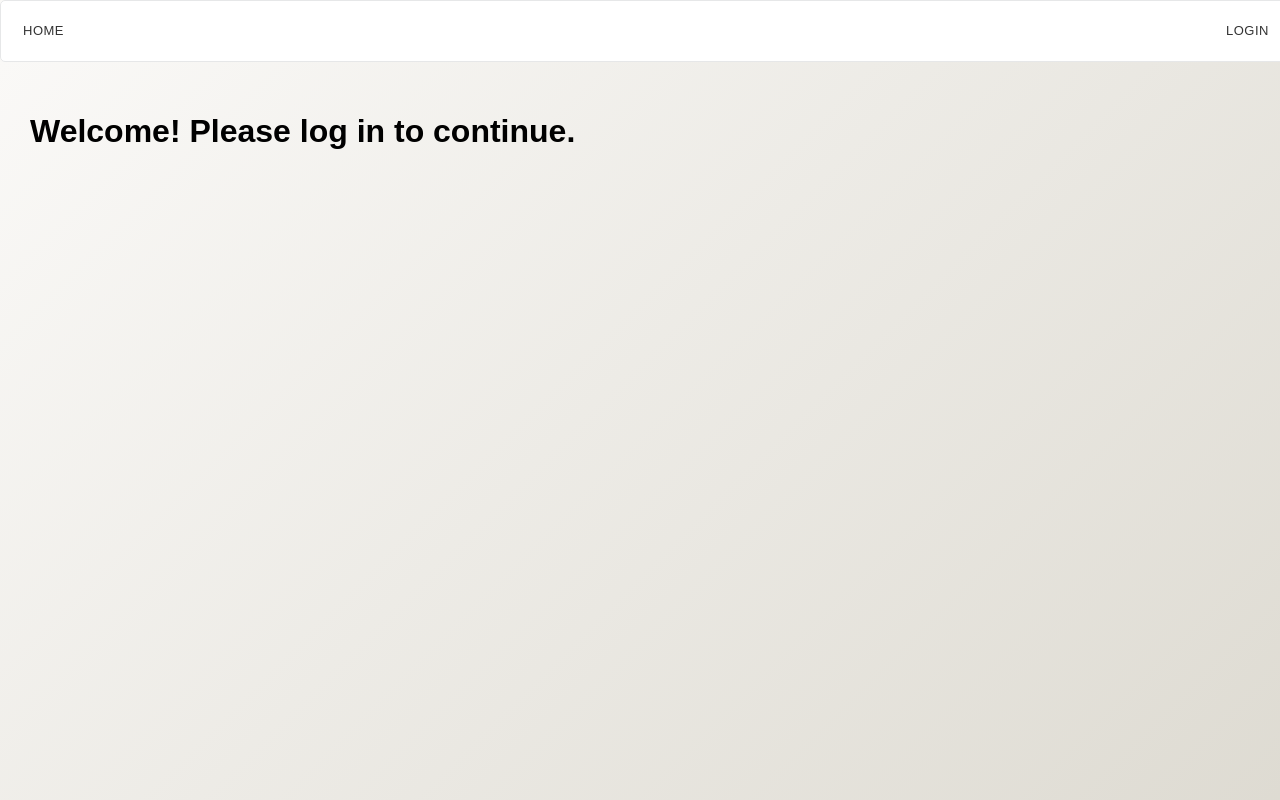
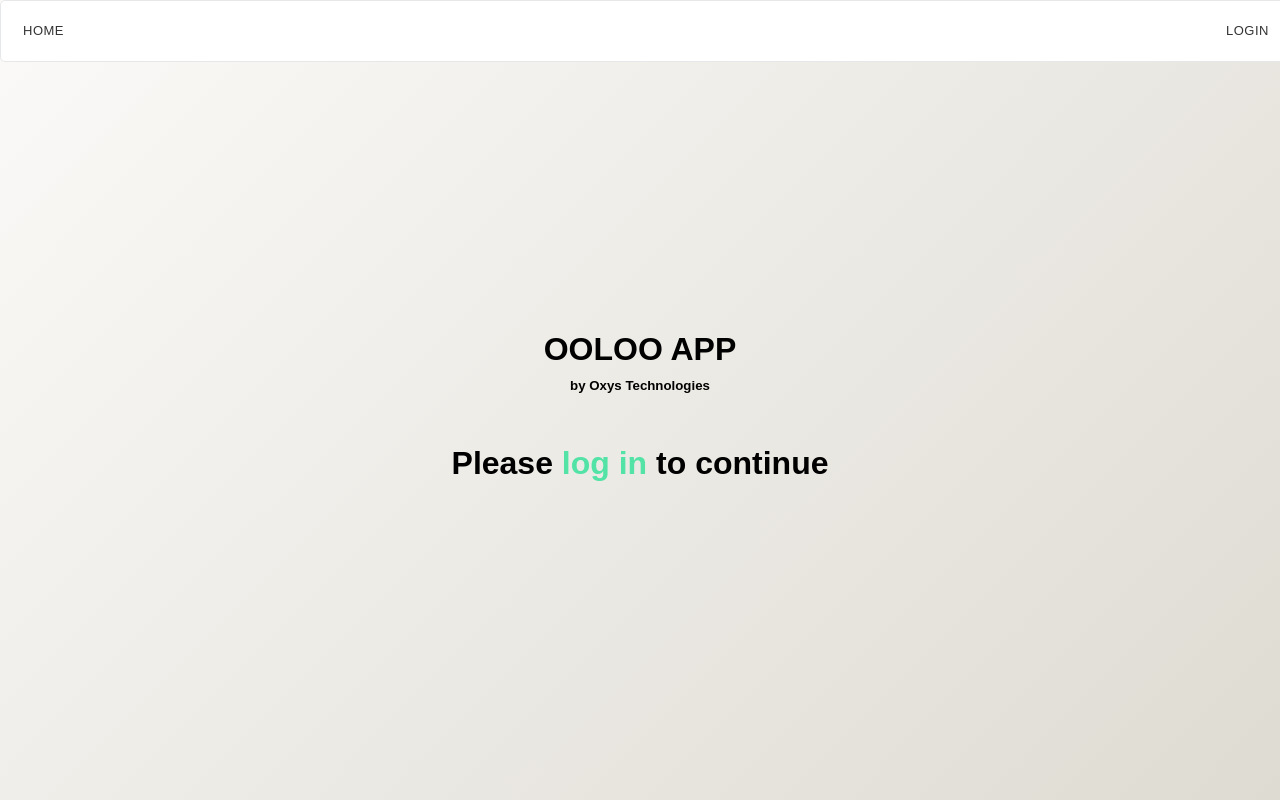
Before and after one commit to mitrakmt/Ooloo-admin-client, a React app: page / in a window 1280 px wide. Built offline with nearby package versions, Linux system fonts and the light colour scheme; no server answers.

Commit message:
update FE to show oxys tech

```diff
--- a/src/containers/home/components/loggedOutHome/loggedOutHome.js
+++ b/src/containers/home/components/loggedOutHome/loggedOutHome.js
@@ -1,9 +1,18 @@
 import React from 'react'
+import { Link } from 'react-router-dom'
 import './loggedOutHome.css'
 
 const LoggedOutHome = () => (
   <div className="loggedOutHome">
-    <h1>Welcome! Please log in to continue.</h1>
+    <h1 className="loggedOutHome-heading">OOLOO APP</h1>
+    <h5 className="loggedOutHome-secondaryHeading">by Oxys Technologies</h5>
+    <h1 className="loggedOutHome-welcome">
+      Please{' '}
+      <Link to={'/login'} className="loggedOutHome-logIn">
+        log in
+      </Link>{' '}
+      to continue
+    </h1>
   </div>
 )
 
--- a/src/containers/home/components/loggedOutHome/loggedOutHome.scss
+++ b/src/containers/home/components/loggedOutHome/loggedOutHome.scss
@@ -3,8 +3,22 @@
 .loggedOutHome {
   height: 100%;
   padding: 30px;
+  display: flex;
+  justify-content: center;
+  align-items: center;
+  flex-direction: column;
 
   &-heading {
     margin: 0;
+    margin-top: -150px;
+  }
+  &-secondaryHeading {
+    margin-top: 10px;
+  }
+  &-welcome {
+    margin-top: 30px;
+  }
+  &-logIn {
+    color: #53e3a6;
   }
 }
```
